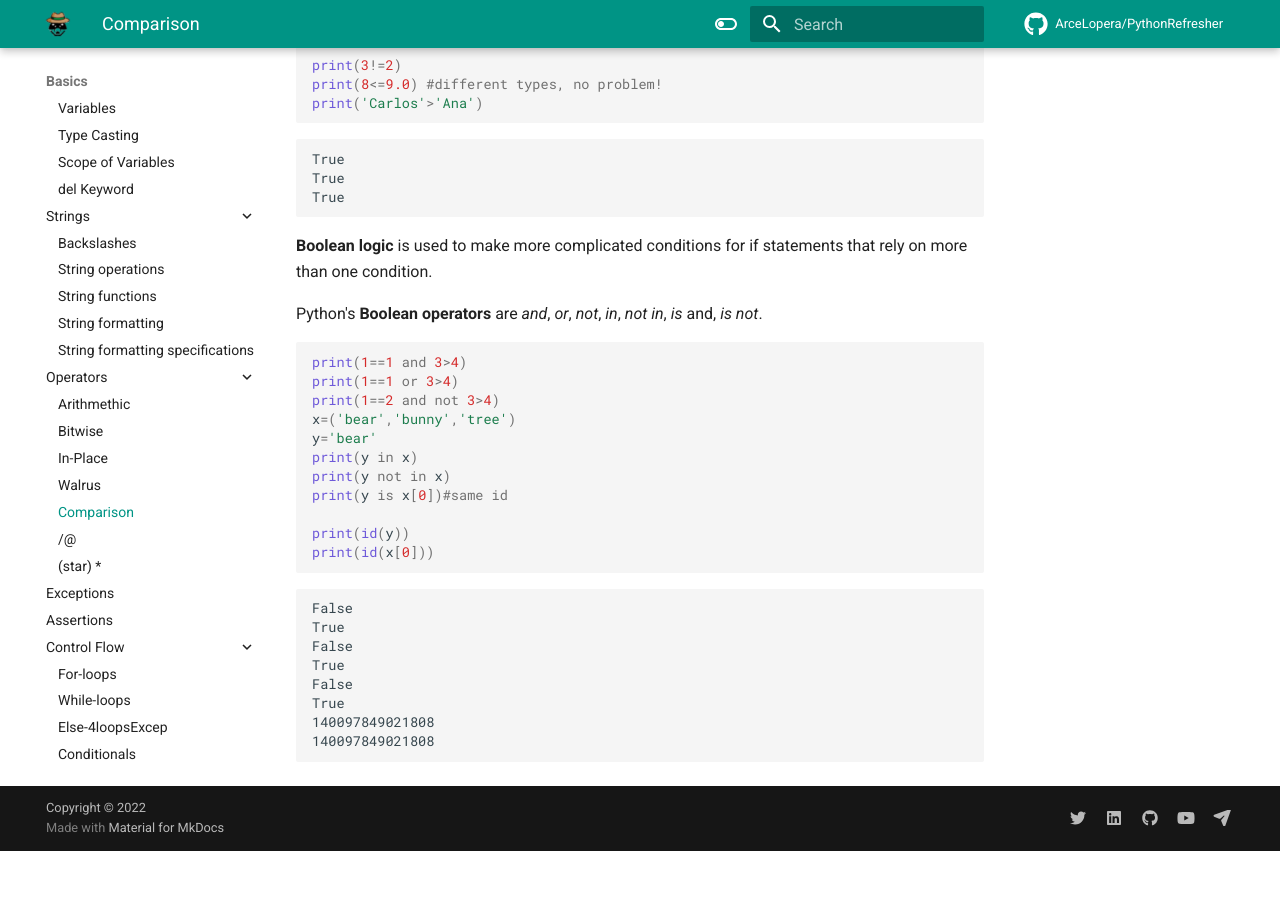
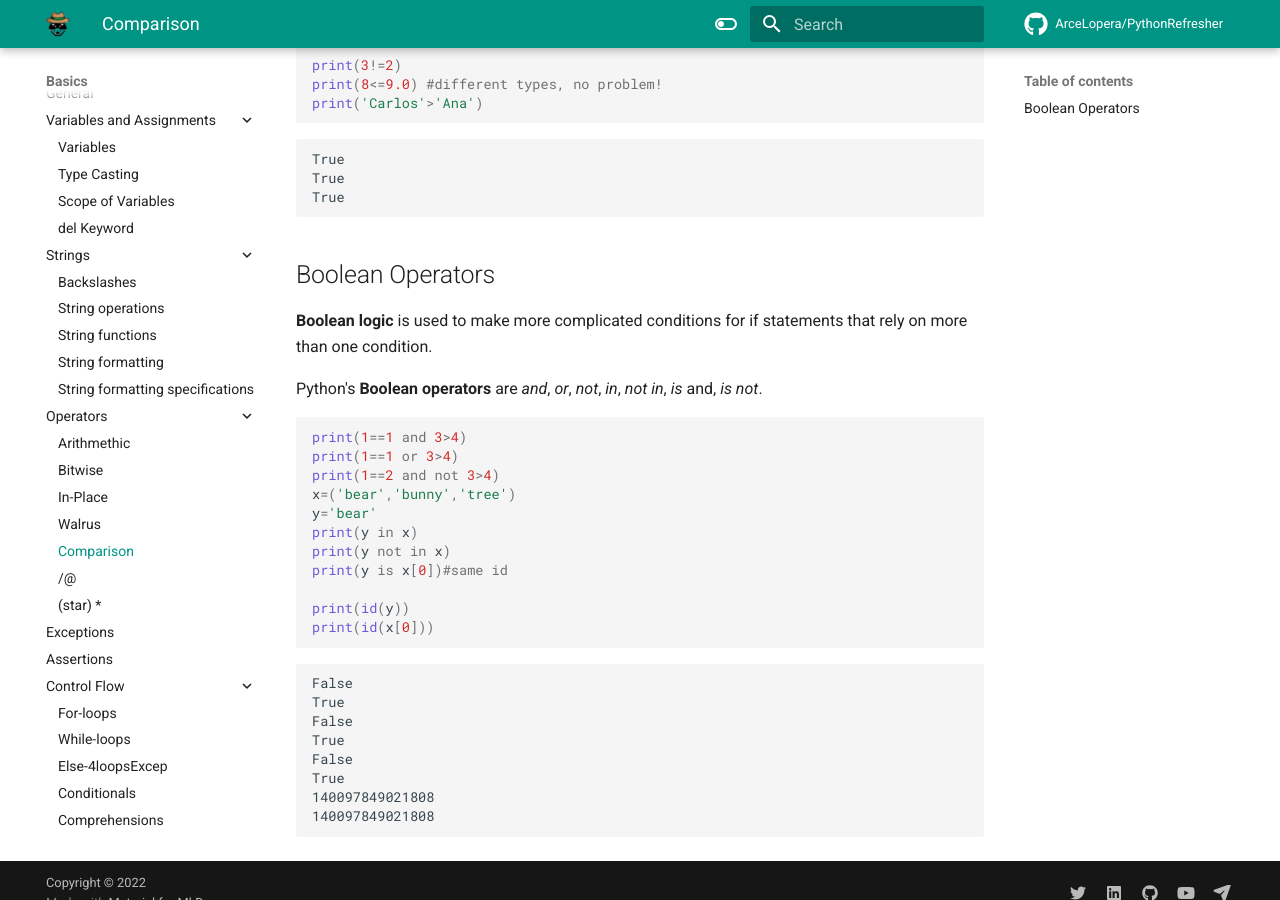
Before and after one commit to ArceLopera/PythonRefresher, an MkDocs documentation site: the page built from docs/PR/pyOp5.md, in a window 1280 px wide and 900 px high, scrolled down 524 px. Built offline with MkDocs 1.6.1 and Material for MkDocs 9.7.7, drawn with Linux system fonts in a browser that asks for light colours; comment, search, counter and statistics services are not loaded; before the commit the page ends 1375 px from its top, so only the background shows below that.

Commit message:
Added link to boolean op

````diff
--- a/docs/PR/pyOp5.md
+++ b/docs/PR/pyOp5.md
@@ -28,6 +28,9 @@ True
 True
 True
 ```
+
+## Boolean Operators
+
 **Boolean logic** is used to make more complicated conditions for if statements that rely on more than one condition.
 
 Python's **Boolean operators** are *and*, *or*, *not*, *in*, *not in*, *is* and, *is not*.
````
Also changed, not shown: site/PR/pyOp5/index.html, site/search/search_index.json, site/sitemap.xml, 1 other file.
